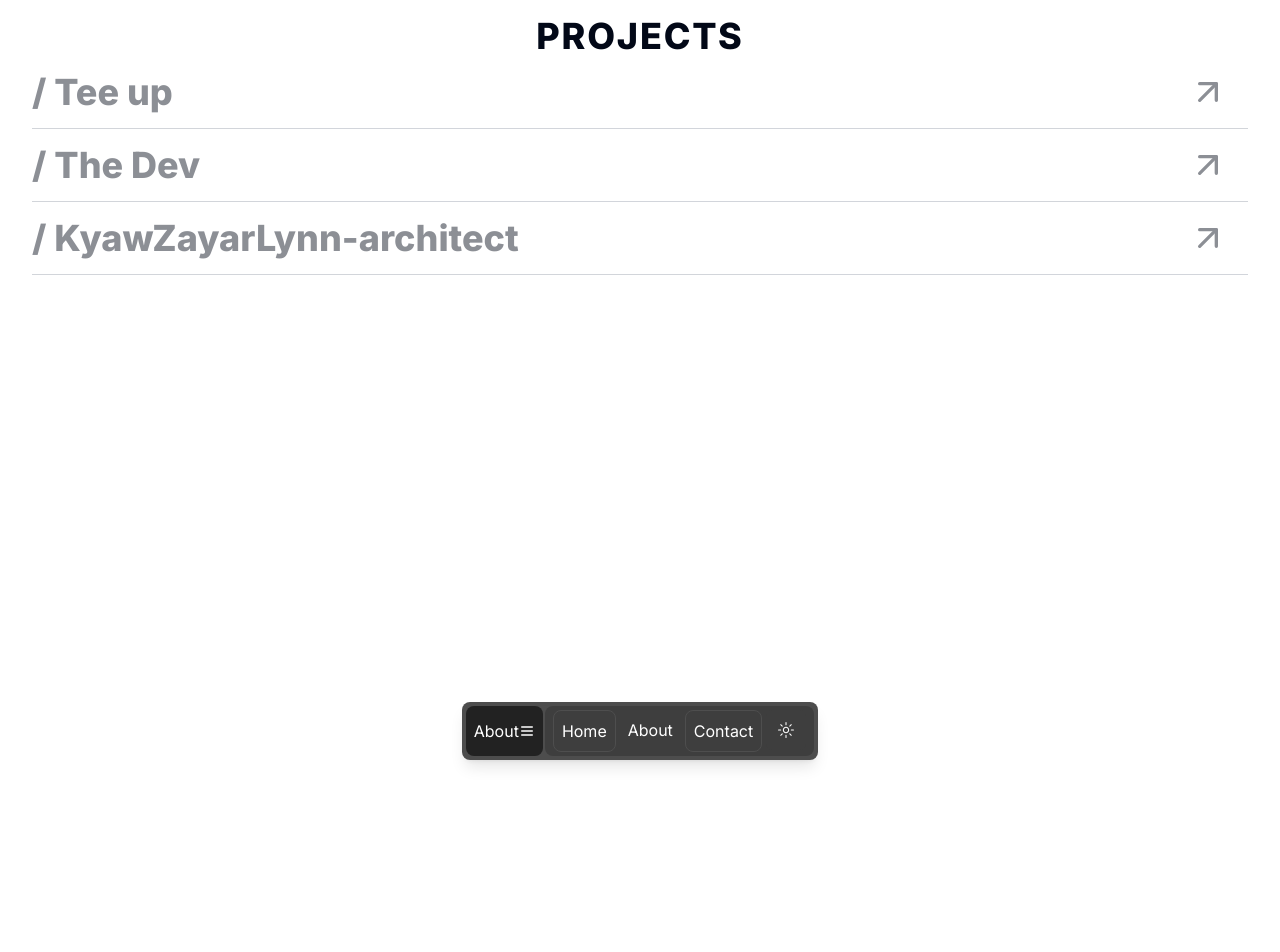
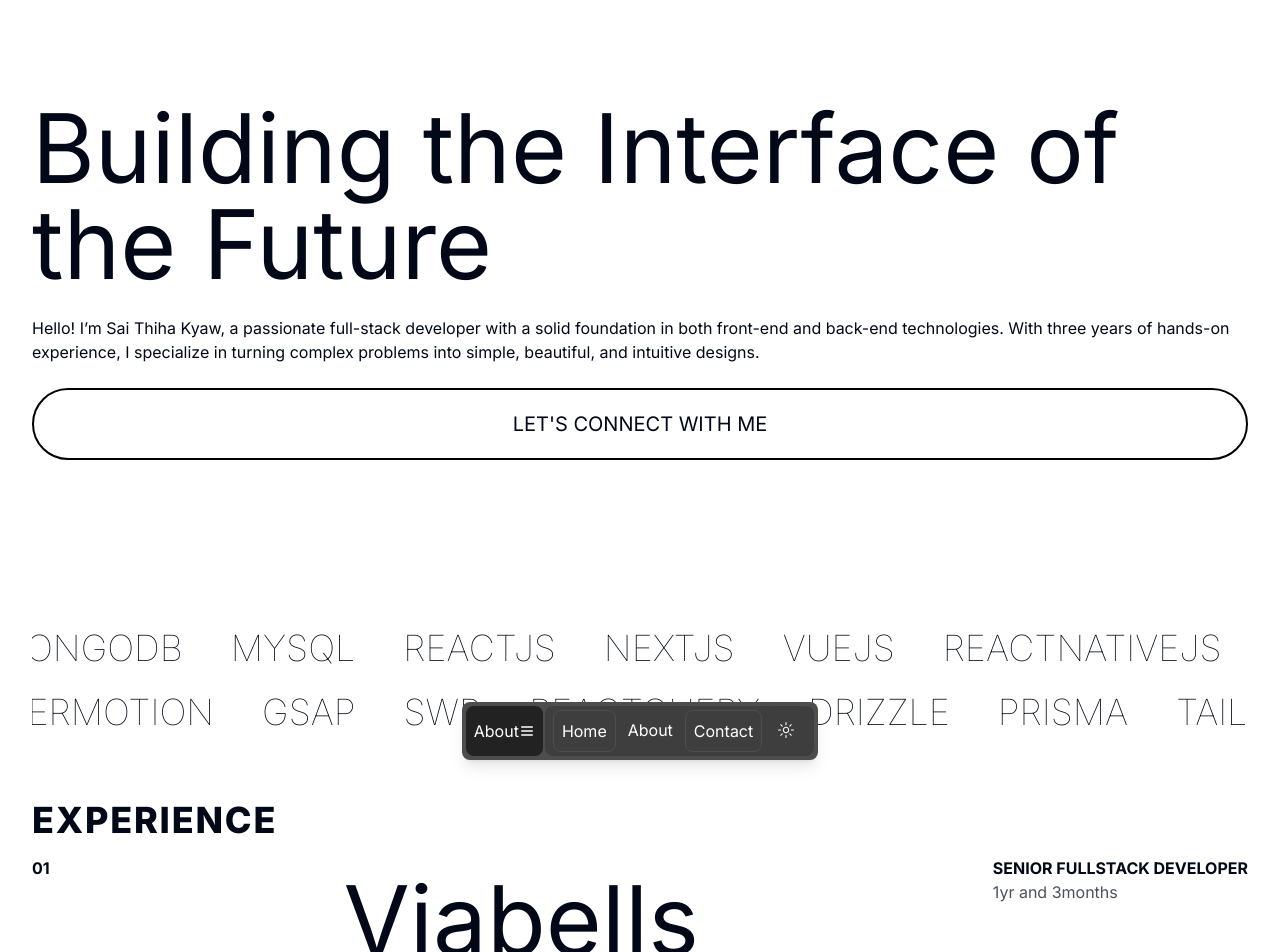
Before and after one commit to SaiThihaK/portfolio, a Next.js app: page /about in a window 1280 px wide. Shown: the top 952 px of the page. Before the commit the page ends 800 px from the top, so only its background shows below. Built offline with nearby package versions, Linux system fonts and the light colour scheme.

Commit message:
about page marquee

```diff
--- a/src/app/about/page.tsx
+++ b/src/app/about/page.tsx
@@ -1,26 +1,81 @@
-import { ArrowUpRight } from "lucide-react";
-
-const projects: string[] = [
-  "/ Tee up",
-  "/ The Dev",
-  "/ KyawZayarLynn-architect",
+import Marquee from "react-fast-marquee";
+const projects: string[] = ["Viabells", "Spirite", "BMPS"];
+const skill1: string[] = [
+  "reactjs",
+  "nextjs",
+  "vuejs",
+  "reactnativejs",
+  "nodejs",
+  "mongodb",
+  "mysql",
+];
+const skill2: string[] = [
+  "tailwind",
+  "shadcn",
+  "mui,antd",
+  "framermotion",
+  "gsap",
+  "swr",
+  "reactquery",
+  "drizzle",
+  "prisma",
 ];
 const ProjectPage = () => {
   return (
-    <main className="w-full h-screen">
-      <div className="w-full py-4">
-        <h2 className="text-center text-4xl tracking-wider font-extrabold uppercase ">
-          Projects
+    <main className="w-full flex flex-col gap-y-10">
+      <div className="w-full flex justify-center h-[70dvh]   flex-col gap-y-6">
+        <div className="text-8xl leading-20">
+          Building the Interface of the Future
+        </div>
+        <div className="font-normal w-full">
+          Hello! I’m Sai Thiha Kyaw, a passionate full-stack developer with a
+          solid foundation in both front-end and back-end technologies. With
+          three years of hands-on experience, I specialize in turning complex
+          problems into simple, beautiful, and intuitive designs.
+        </div>
+        <div className="w-full border-2 border-black dark:border-white rounded-full flex justify-center items-center p-5 uppercase font-normal text-xl dark:hover:bg-slate-800 hover:bg-slate-200">
+          Let's Connect With Me
+        </div>
+      </div>
+      <div className="w-full flex flex-col gap-y-6 h-[20dvh] justify-center">
+        <Marquee speed={200}>
+          {skill1.map((skill, index) => (
+            <div className="px-6 uppercase text-4xl font-thin" key={index}>
+              {skill}
+            </div>
+          ))}
+        </Marquee>
+        <Marquee speed={200} direction="right">
+          {skill2.map((skill, index) => (
+            <div className="px-6 uppercase text-4xl font-thin" key={index}>
+              {skill}
+            </div>
+          ))}
+        </Marquee>
+      </div>
+      <div className="w-full">
+        <h2 className="text-start text-4xl tracking-wider font-extrabold uppercase">
+          Experience
         </h2>
         {projects.map((project, index) => (
           <div
-            className="flex justify-between py-4 border-b-[0.5px] border-b-gray-400 opacity-45 hover:opacity-100 transition-opacity ease-linear duration-300"
+            className="flex flex-col  py-4 border-b-[7px] border-b-b;acl dark:border-b-white"
             key={index}
           >
-            <div>
-              <h2 className="text-4xl font-extrabold">{project}</h2>
+            <div className="flex justify-between items-start flex-col md:flex-row w-full">
+              <div className="font-bold">
+                {(index + 1).toString().padStart(2, "0")}
+              </div>
+              <div className="text-8xl text-start md:center py-4 hover:translate-x-6 transition duration-500">
+                {project}
+              </div>
+              <div className="flex flex-col">
+                <div className="font-bold uppercase">
+                  Senior FullStack Developer
+                </div>
+                <div className="opacity-70">1yr and 3months</div>
+              </div>
             </div>
-            <ArrowUpRight className="w-20 h-10" />
           </div>
         ))}
       </div>
--- a/src/app/page.tsx
+++ b/src/app/page.tsx
@@ -34,11 +34,16 @@ const Home: React.FC = () => {
         </p>
       </motion.div>
       <div className="w-full h-full flex items-center justify-center text-6xl leading-[66px] text-[#afa18f] cursor-default">
-        <p className="w-[1000px] p-10">
-          I'm a <span className="text-red-500">selectively skilled</span>{" "}
-          full-stack developer committed to building robust and impactful web
-          solutions.
-        </p>
+        <div className="w-full flex-col">
+          <div className="w-full text-start">
+            I'm a <span className="text-red-500">selectively skilled</span>{" "}
+            full-stack developer
+          </div>
+          <div className="text-start ps-20 w-full">
+            -committed to building robust
+          </div>
+          <div className="text-start">and impactful web solutions.</div>
+        </div>
       </div>
     </main>
   );
```
